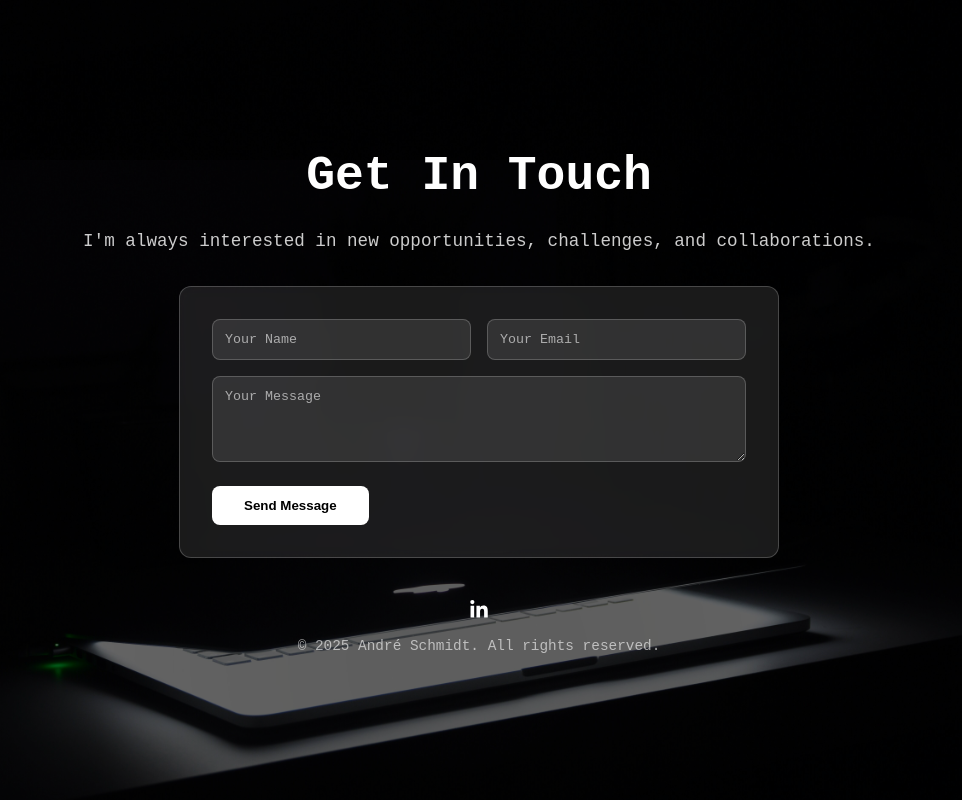
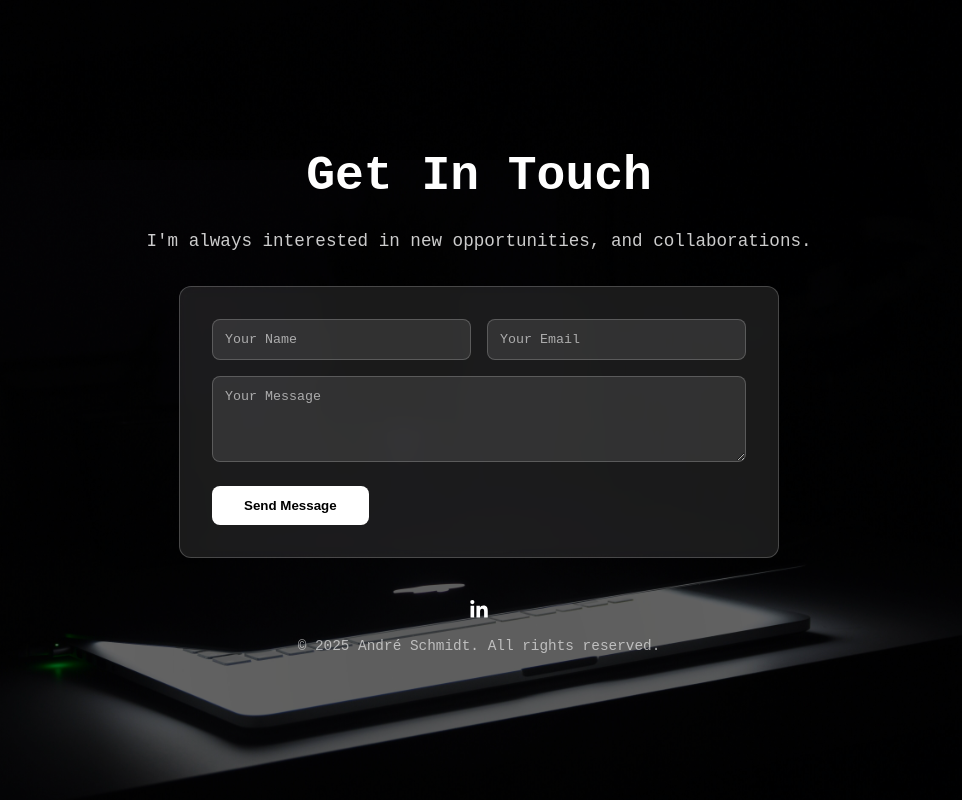
Before and after one commit to andre3005/andre3005.github.io, a React (Vite) app: page / in a window 1280 px wide. Shown: the part 2400-3200 px from the top of the page, without its empty margins (161-1123 px from the left). Built offline with nearby package versions, Linux system fonts and the light colour scheme.

Commit message:
updated cursor

```diff
--- a/src/App.jsx
+++ b/src/App.jsx
@@ -157,7 +157,7 @@ const App = () => {
           <div className="section-content">
             <h2 className="section-title">Get In Touch</h2>
             <p className="contact-intro">
-              I'm always interested in new opportunities, challenges, and collaborations.
+              I'm always interested in new opportunities, and collaborations.
             </p>
             <div className="contact-form">
               <div className="form-row">
```
